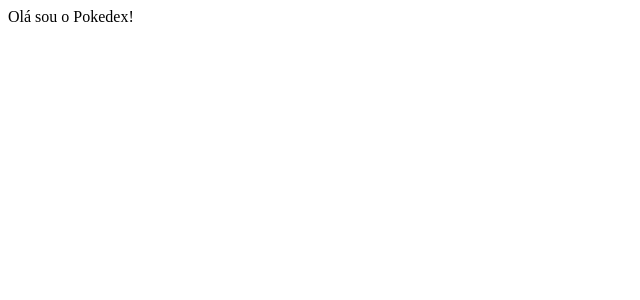
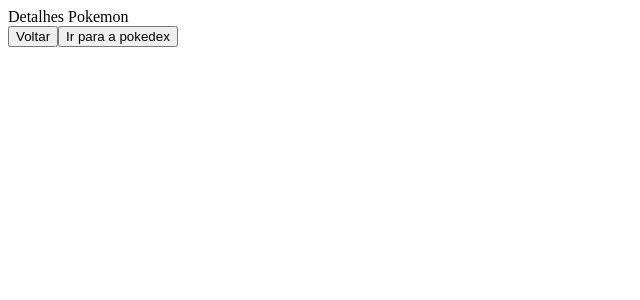
Before and after one commit to future4code/Silveira-pokedex5, a React (Create React App) app in the folder pokedex5/: page /DetalheDoPokemon in a window 1280 px wide. Shown: the top 300 px of the page, without its empty margins (0-640 px from the left). Built offline with nearby package versions, Linux system fonts and the light colour scheme.

Commit message:
alessandra/rotas-navegacao-paginas

```diff
--- a/pokedex5/src/App.js
+++ b/pokedex5/src/App.js
@@ -1,12 +1,10 @@
+import React from "react";
+import { Router } from '../src/routes/Router';
 
-
-
-function App() {
+export default function App() {
   return (
     <div>
-     Olá sou o Pokedex!
+      <Router/>
     </div>
   );
 }
-
-export default App;
--- a/pokedex5/src/pages/DetalheDoPokemon.jsx
+++ b/pokedex5/src/pages/DetalheDoPokemon.jsx
@@ -0,0 +1,20 @@
+import React from "react";
+import {useNavigate} from "react-router-dom"
+
+export default function DetalheDoPokemon() {
+    const navigate = useNavigate()
+
+    const voltar = () => {
+        navigate(-1)
+    }
+    const proximaPagina = () => {
+        navigate("/Pokedex")
+    }
+    return(
+        <header>
+            <div>Detalhes Pokemon</div>
+            <button onClick={voltar}>Voltar</button>
+            <button onClick={proximaPagina}>Ir para a pokedex</button>
+        </header>
+    )
+}
--- a/pokedex5/src/pages/Home.jsx
+++ b/pokedex5/src/pages/Home.jsx
@@ -0,0 +1,17 @@
+import React from "react";
+import {useNavigate} from "react-router-dom"
+
+export default function Home () {
+    const navigate = useNavigate()
+
+    const proximaPagina = () => {
+        navigate("/Pokedex")
+    }
+
+    return(
+       <header>
+           <button onClick={proximaPagina}>Ir para Pokedex</button>
+       <div>Página Home</div>
+       </header>
+    )
+}
--- a/pokedex5/src/pages/Pokedex.jsx
+++ b/pokedex5/src/pages/Pokedex.jsx
@@ -0,0 +1,16 @@
+import React from "react";
+import {useNavigate} from "react-router-dom"
+
+export default function Pokedex() {
+    const navigate = useNavigate()
+
+    const voltar = () => {
+        navigate(-1)
+    }
+    return(
+        <header>
+            <div>Página Pokedex</div>
+            <button onClick={voltar}>Voltar para lista de pokemons</button>
+        </header>
+    )
+}
--- a/pokedex5/src/routes/Router.jsx
+++ b/pokedex5/src/routes/Router.jsx
@@ -0,0 +1,18 @@
+import Home from '../pages/Home';
+import Pokedex from '../pages/Pokedex';
+import DetalheDoPokemon from '../pages/DetalheDoPokemon';
+import {BrowserRouter, Routes, Route} from "react-router-dom";
+
+export const Router = () => {
+  return (
+    <div>
+      <BrowserRouter>
+        <Routes>
+          <Route index element={ <Home />} />
+          <Route path="Pokedex" element={ <Pokedex />} />
+          <Route path="DetalheDoPokemon" element={ <DetalheDoPokemon />} />
+        </Routes>
+      </BrowserRouter>
+    </div>
+  );
+};
```
